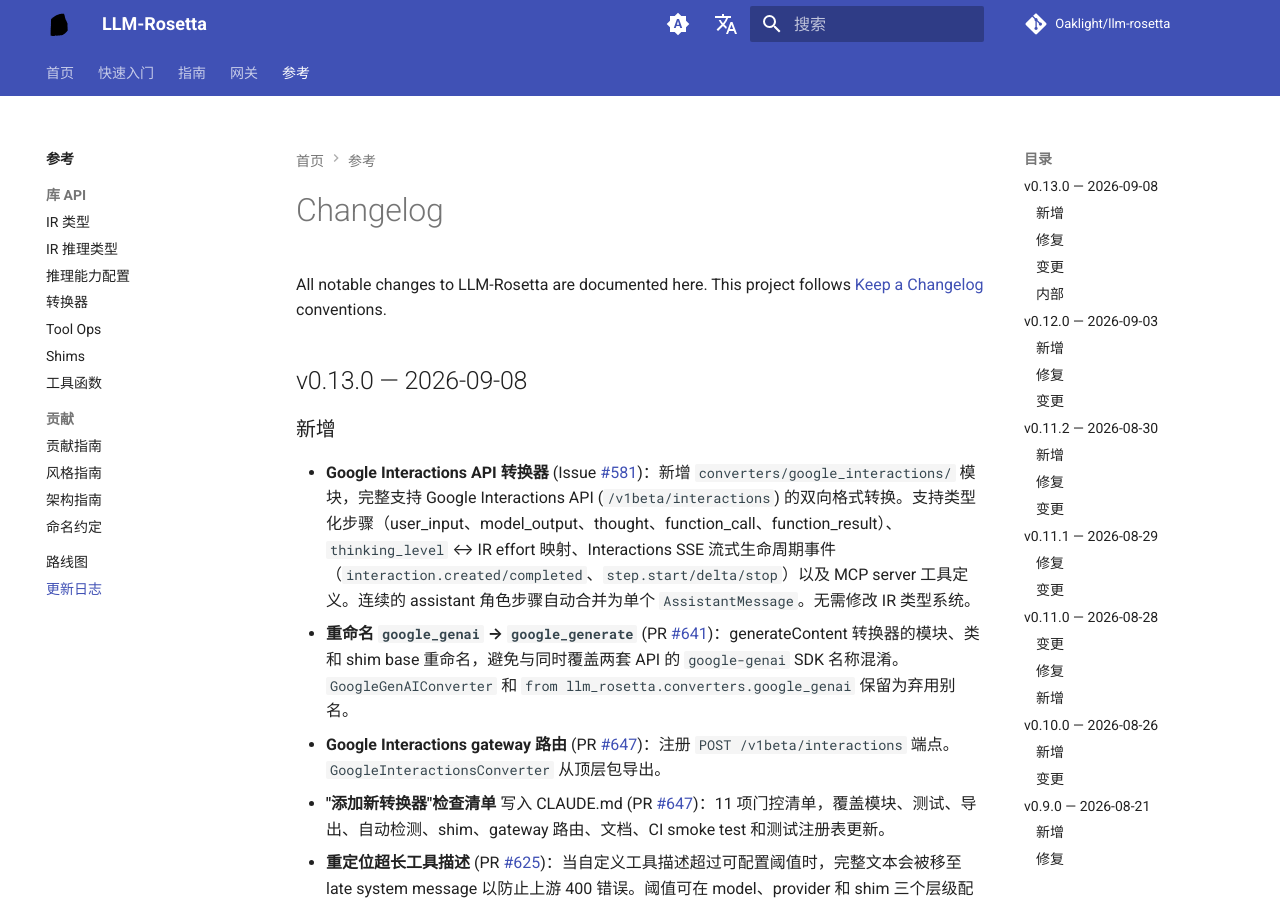
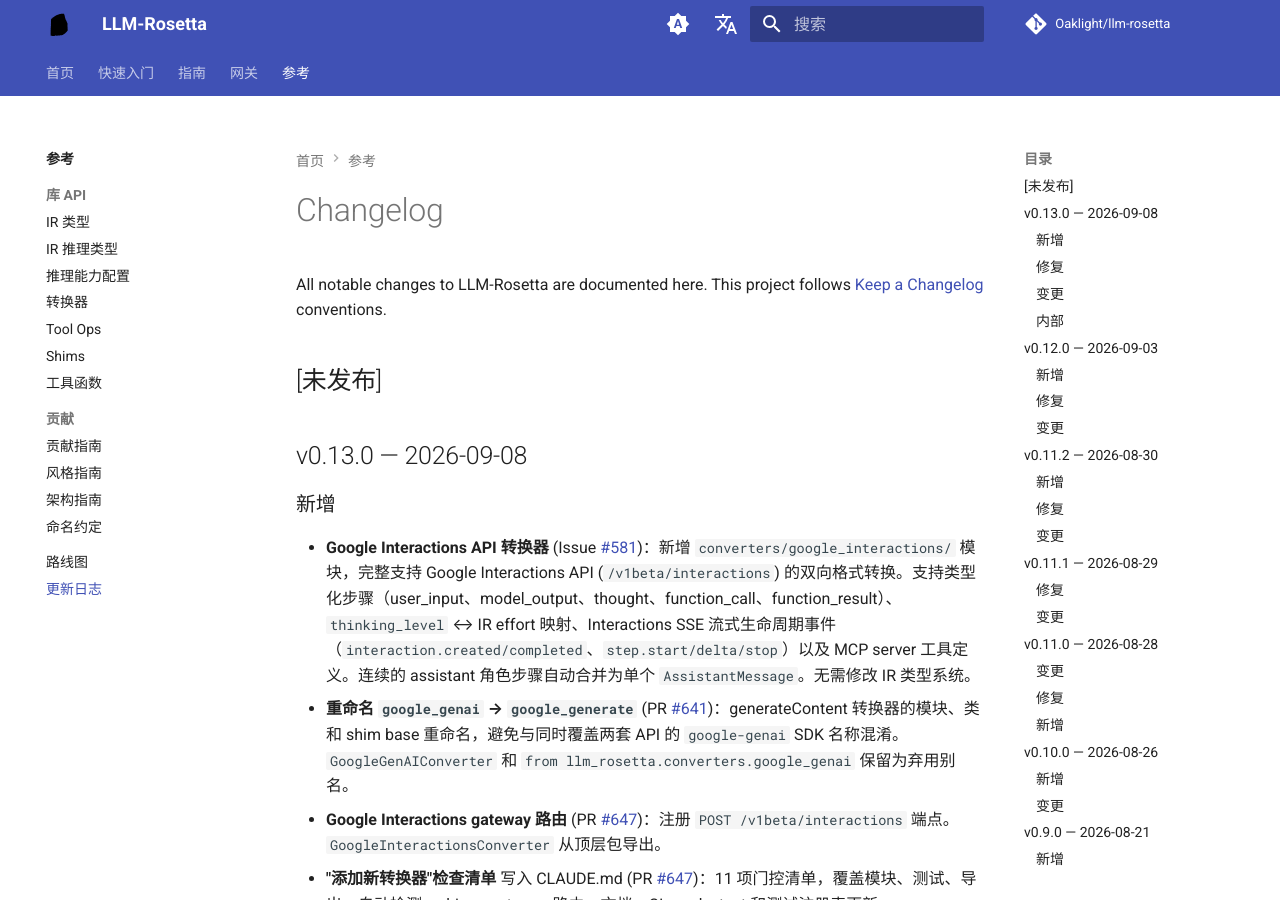
Before and after one commit to Oaklight/llm-rosetta, an MkDocs documentation site: the page built from docs/changelog.md, in a window 1280 px wide and 900 px high. Built offline with MkDocs 1.6.1 and Material for MkDocs 9.7.7, drawn with Linux system fonts in a browser that asks for light colours; comment, search, counter and statistics services are not loaded.

Commit message:
docs: v0.13.0 后添加未发布节

```diff
--- a/docs/changelog.md
+++ b/docs/changelog.md
@@ -5,6 +5,8 @@
 # Changelog
 
 All notable changes to LLM-Rosetta are documented here. This project follows [Keep a Changelog](https://keepachangelog.com/) conventions.
+
+## [未发布]
 
 ## v0.13.0 — 2026-09-08
 
```
